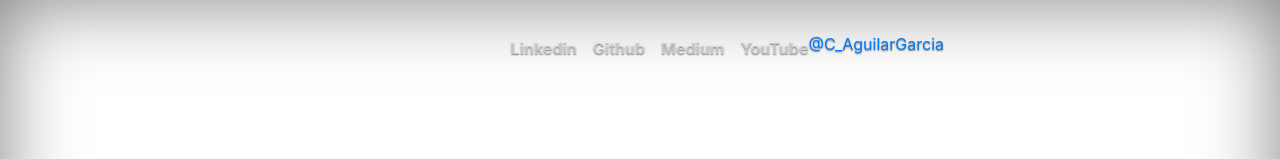
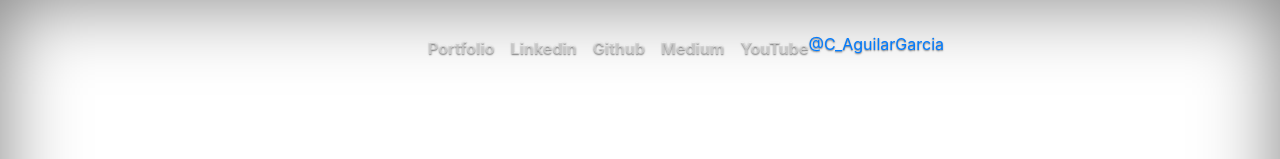
Before and after one commit to Carmen-Aguilar/hello, a plain HTML site: page docs/index.html in a window 1280 px wide. Shown: the top 159 px of the page. Drawn offline with nearby package versions, Linux system fonts and the light colour scheme.

Commit message:
Update index.html

```diff
--- a/docs/index.html
+++ b/docs/index.html
@@ -26,6 +26,7 @@
             <div class="inner">
               <h3 class="masthead-brand"></h3>
               <nav class="nav nav-masthead">
+                <a class="nav-link" href="https://carmen-aguilar.github.io/portfolio/" target="_blank">Portfolio</a>
                 <a class="nav-link" href="https://www.linkedin.com/in/carmenaguilargarcia/" target="_blank">Linkedin</a>
                 <a class="nav-link" href="https://github.com/Carmen-Aguilar" target="_blank">Github</a>
                 <a class="nav-link" href="https://medium.com/@carmen.aguilar.garcia" target="_blank">Medium</a>
```
